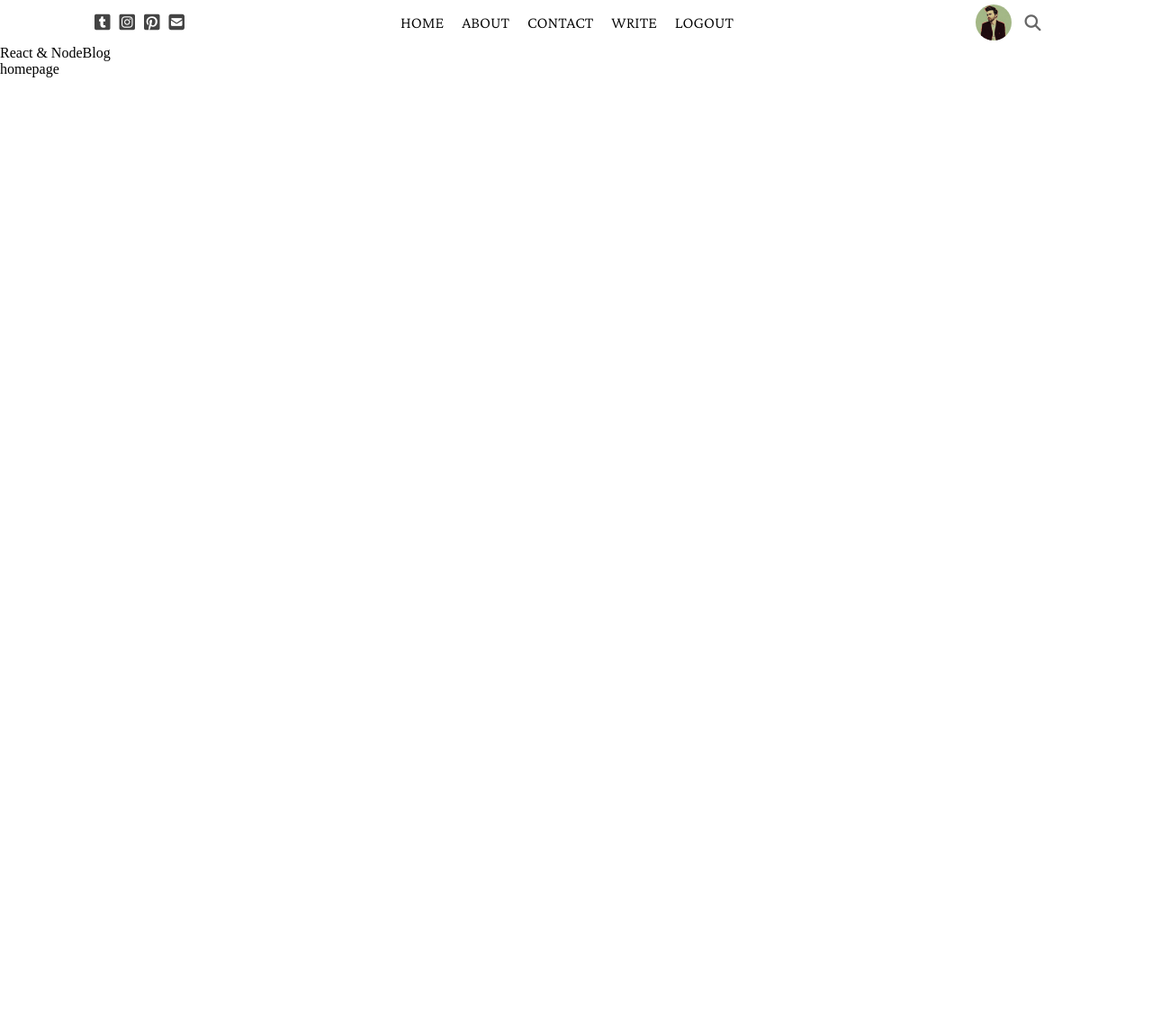
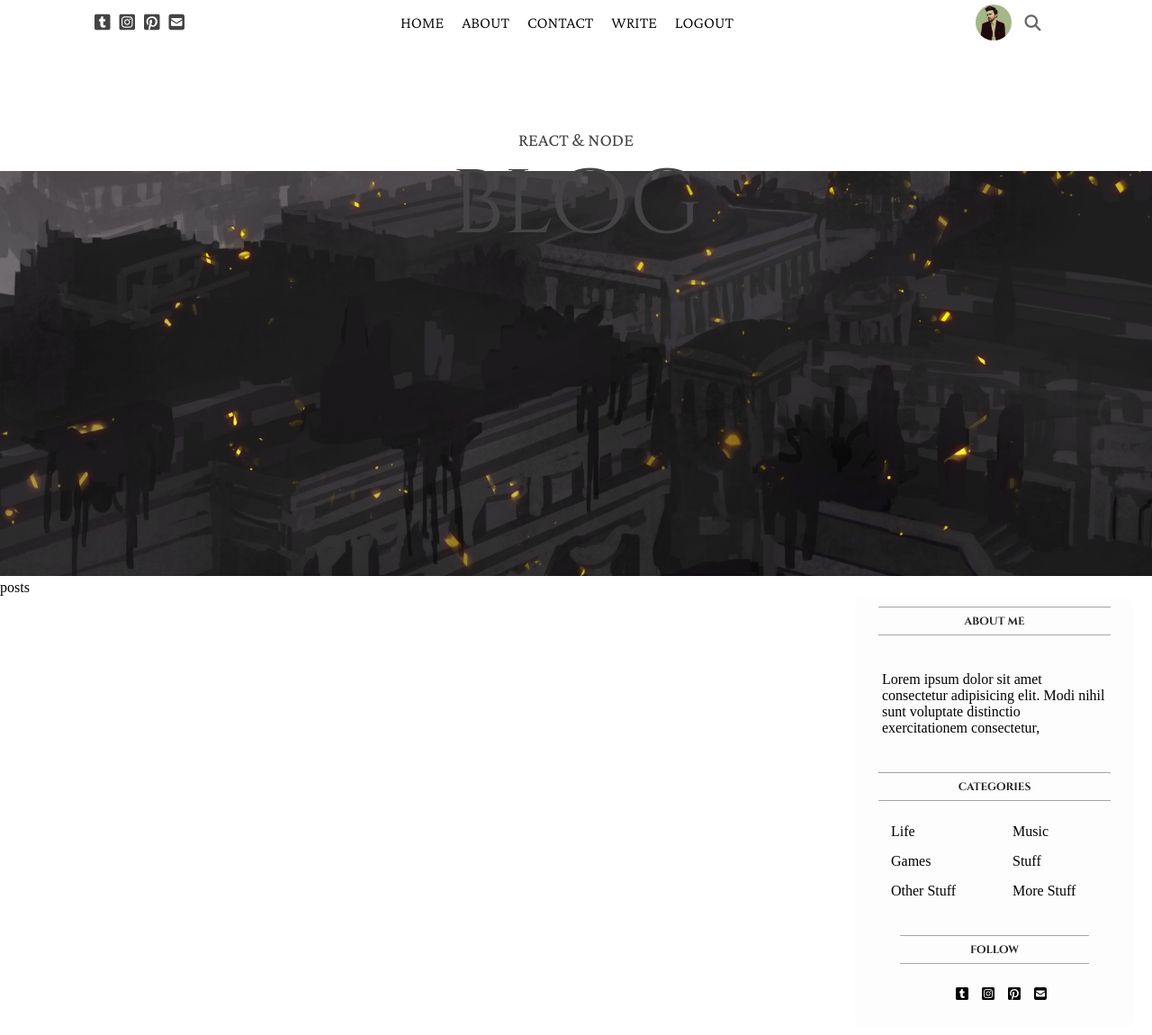
Before and after one commit to IGuessImNick/react_blog, a React (Create React App) app: page / in a window 1280 px wide. Shown: the top 1150 px of the page at 90% size. Before the commit the page ends 800 px from the top, so only its background shows below. Built offline with nearby package versions, Linux system fonts and the light colour scheme.

Commit message:
header sidebar created and formatted, posts instatiated

```diff
--- a/src/header/Header.jsx
+++ b/src/header/Header.jsx
@@ -1,12 +1,14 @@
 import "./header.css"
+import Noraltaa from "../../src/img/noraltaa.jpg"
 
 export default function Header() {
   return (
     <div className="header">
         <div className="headerTitles">
-            <span>React & Node</span>
-            <span>Blog</span>
+            <span className="headerTitleSm">REACT & NODE</span>
+            <span className="headerTitleLg">blog</span>
         </div>
+        <img className="headerImg" src={Noraltaa} alt="" />
     </div>
   )
 }
--- a/src/header/header.css
+++ b/src/header/header.css
@@ -0,0 +1,31 @@
+.header {
+    margin-top: 60px;
+}
+
+.headerTitles {
+    display: flex;
+    flex-direction: column;
+    align-items: center;
+    font-family: 'Crimson Pro', serif;
+    color: #444;
+}
+
+.headerTitleSm {
+    position: absolute;
+    top: 18%;
+    font-size: 20px;
+}
+
+.headerTitleLg {
+    position: absolute;
+    top: 20%;
+    font-size: 100px;
+    font-family: 'Cinzel Decorative', cursive;
+}
+
+.headerImg {
+    width: 100%;
+    height: 450px;
+    margin-top: 80px;
+    object-fit: cover;
+}
--- a/src/pages/home/Home.jsx
+++ b/src/pages/home/Home.jsx
@@ -1,11 +1,16 @@
 import Header from "../../header/Header"
+import Posts from "../../posts/Posts"
+import Sidebar from "../../sidebar/Sidebar"
 import "./home.css"
 
 export default function Home() {
   return (
-    <div className="home">
-        <Header />
-        homepage
-    </div>
+    <>
+      <Header />
+      <div className="home">
+        <Posts />
+        <Sidebar />
+      </div>
+    </>
   )
 }
--- a/src/pages/home/home.css
+++ b/src/pages/home/home.css
@@ -0,0 +1,3 @@
+.home {
+    display: flex;
+}
--- /dev/null
+++ b/src/posts/Posts.jsx
@@ -0,0 +1,9 @@
+import "./posts.css"
+
+export default function Posts() {
+  return (
+    <div className="posts">
+        posts
+    </div>
+  )
+}
--- /dev/null
+++ b/src/posts/posts.css
@@ -0,0 +1,3 @@
+.posts {
+    flex: 9;
+}
--- /dev/null
+++ b/src/sidebar/Sidebar.jsx
@@ -0,0 +1,34 @@
+import "./sidebar.css"
+import AboutImg from "../../src/img/aboutMe.JPG"
+
+export default function Sidebar() {
+  return (
+    <div className="sidebar">
+        <div className="sidebarItem">
+            <span className="sidebarTitle">about me</span>
+            {/* <img src={AboutImg} alt="" /> */}
+            <p>Lorem ipsum dolor sit amet consectetur adipisicing elit. Modi nihil sunt voluptate distinctio exercitationem consectetur,</p>
+        </div>
+        <div className="sidebarItem">
+            <span className="sidebarTitle">categories</span>
+            <ul className="sidebarList">
+                <li className="sidebarListItem">Life</li>
+                <li className="sidebarListItem">Music</li>
+                <li className="sidebarListItem">Games</li>
+                <li className="sidebarListItem">Stuff</li>
+                <li className="sidebarListItem">Other Stuff</li>
+                <li className="sidebarListItem">More Stuff</li>
+            </ul>
+        </div>
+        <div className="sidebarItem">
+            <span className="sidebarTitle">follow</span>
+            <div className="sidebarSocial">
+                <i className="sidebarIcon fa-brands fa-square-tumblr"></i>
+                <i className="sidebarIcon fa-brands fa-square-instagram"></i>
+                <i className="sidebarIcon fa-brands fa-square-pinterest"></i>
+                <i className="sidebarIcon fa-solid fa-square-envelope"></i>
+            </div>
+        </div>
+    </div>
+  )
+}
--- /dev/null
+++ b/src/sidebar/sidebar.css
@@ -0,0 +1,64 @@
+.sidebar {
+    flex: 3;
+    margin: 20px;
+    padding-bottom: 30px;
+    background-color: #fdfdfd;
+    border-radius: 10px;
+    display: flex;
+    flex-direction: column;
+    align-items: center;
+}
+
+.sidebarItem {
+    display: flex;
+    flex-direction: column;
+    align-items: center;
+}
+
+.sidebarTitle {
+    margin: 10px;
+    padding: 5px;
+    width: 80%;
+    border-top: 1px solid #a7a4a4;
+    border-bottom: 1px solid #a7a4a4;
+    font-family: 'Cinzel Decorative', cursive;
+    font-size: 12px;
+    color: #222;
+    font-weight: 600;
+    line-height: 20px;
+    text-align: center;
+}
+
+.sidebarItem > img {
+    margin-top: 15px;
+}
+
+.sidebarItem > p {
+    padding: 30px;
+}
+
+.sidebarList {
+    list-style: none;
+    margin-bottom: 30px;
+}
+
+.sidebarListItem {
+    display: inline-block;
+    width: 50%;
+    margin-top: 15px;
+    cursor: pointer;
+}
+
+.sidebarSocial {
+    margin-top: 15px;
+    width: 250px;
+    display: flex;
+    align-items: center;
+    justify-content: center;
+}
+
+.sidebarIcon {
+    font-size: 16px;
+    margin-left: 15px;
+    cursor: pointer;
+}
```
Also changed, not shown: src/post/Post.jsx (added, +7 -0 lines), src/img/aboutMe.JPG (added), src/img/noraltaa.jpg (added), src/post/post.css (added).
